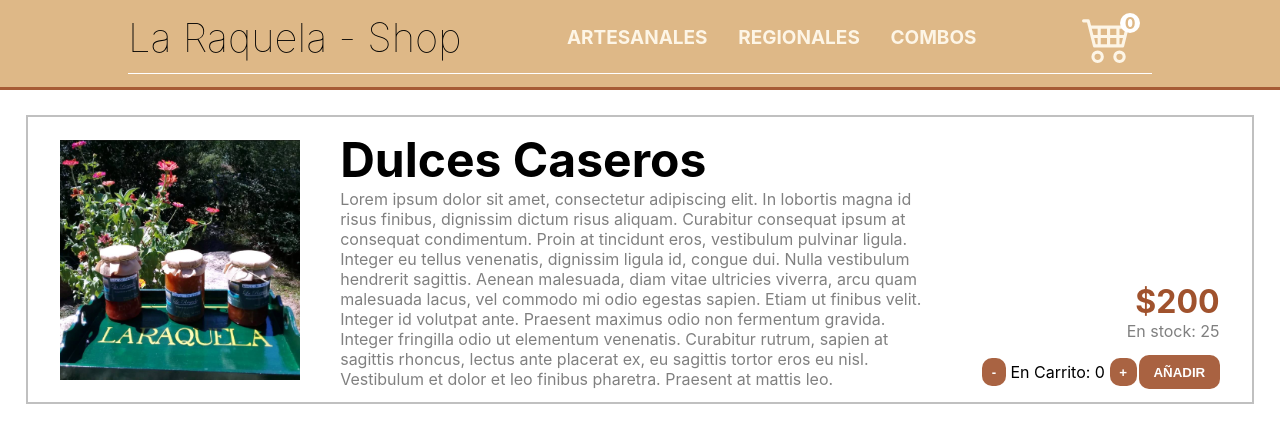
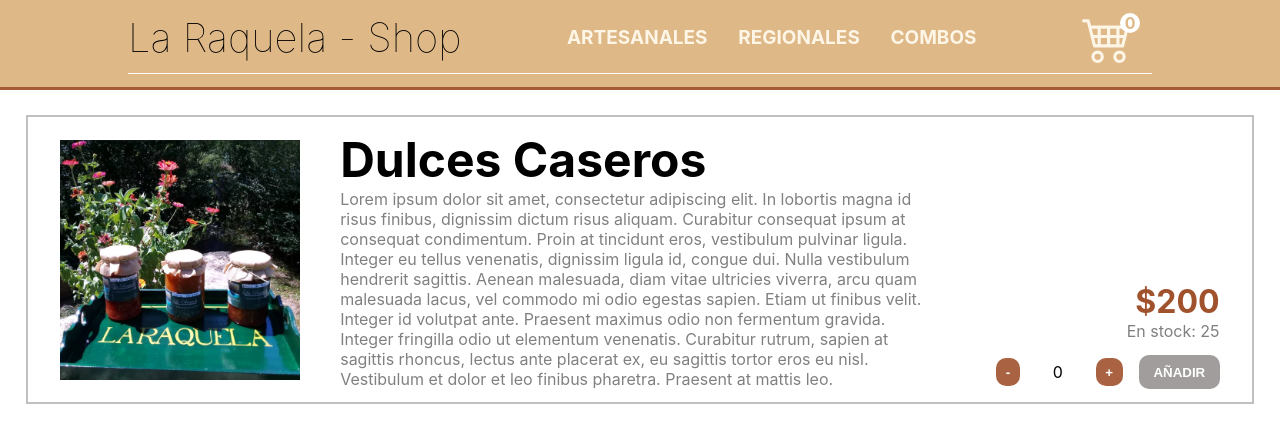
Before and after one commit to lopezjuanma96/react-coderhouse2, a React (Create React App) app: page /item/PR01 in a window 1280 px wide. Shown: the top 442 px of the page. Built offline with nearby package versions, Linux system fonts and the light colour scheme.

Commit message:
corrections from chat with Falvio changed counter to add items to the amount on the cart, not set the amount there when that amount has been added, change to a button to end purchase

```diff
--- a/src/components/Item/Item.css
+++ b/src/components/Item/Item.css
@@ -72,3 +72,8 @@ a{
     cursor: pointer;
     background-color: rgba(160, 82, 45, 1);
 }
+
+.addToCartButton:disabled{
+    cursor: default;
+    background-color: rgba(66, 61, 58, 0.5);
+}
--- a/src/components/Item/ItemCount.js
+++ b/src/components/Item/ItemCount.js
@@ -1,17 +1,9 @@
 import './ItemCount.css';
-import { useState, useContext } from 'react';
-import { CartContext } from '../utils/CartContext';
+import { useState } from 'react';
 
-export const ItemCount = ({min = 0, max, toAdd}) => {
+export const ItemCount = ({min = 0, max, onAdd}) => {
 
-    const {id, singular, plural, price} = toAdd;
-
-    const {addToCart, howMany} = useContext(CartContext);
-    const [counter, setCounter] = useState(howMany(id));
-
-    const addToCartHandler = () => {
-        addToCart({id, singular, plural, counter, price});
-    }
+    const [counter, setCounter] = useState(min);
 
     const handleSuma = (e) => {
         e.stopPropagation();
@@ -28,10 +20,10 @@ export const ItemCount = ({min = 0, max, toAdd}) => {
         <>
             <div className="addToCartCounter">
                 <button onClick={handleResta} className="addToCartButton">-</button>
-                <p>En Carrito: {counter}</p>
+                <p>{counter}</p>
                 <button onClick={handleSuma}className="addToCartButton">+</button>
             </div>
-            <button className="addToCartButton" onClick={addToCartHandler}>AÑADIR</button>
+            <button className="addToCartButton" disabled={counter === 0} onClick={() => onAdd(counter)}>AÑADIR</button>
         </>
     )
 }
--- a/src/components/Item/ItemDetail.css
+++ b/src/components/Item/ItemDetail.css
@@ -63,3 +63,29 @@ a{
     width:100%;
     align-items: center;
 }
+
+.endPurchaseContainer{
+    width : 100%;
+}
+
+.endPurchase{
+    width : 100%;
+    padding: 4% 6%;
+    background-color: green;
+    color: white;
+    font-weight: bold;
+    border-width: 0px;
+    -webkit-border-radius: 15%;
+    -moz-border-radius: 15%;
+    border-radius: 10px;
+}
+
+.endPurchase:hover{
+    background-color: darkgreen;
+    cursor : pointer;
+}
+
+.endPurchase:active{
+    background-color: rgb(4, 192, 4);
+    cursor : pointer;
+}
--- a/src/components/Item/ItemDetail.js
+++ b/src/components/Item/ItemDetail.js
@@ -1,9 +1,20 @@
 import './ItemDetail.css';
 import { defaultText } from '../data/defaultText';
 import { ItemCount } from "./ItemCount";
+import { CartContext } from '../utils/CartContext';
+import { useState, useContext } from 'react';
+import { Link } from 'react-router-dom';
 
 export const ItemDetail = ({product}) => {
     let {id, nameS: singular, nameP:plural, price, quantity: amt, image:img} = product;
+
+    const {addToCart} = useContext(CartContext);
+    const [amtCart, setAmtCart] = useState(0);
+
+    const onAdd = (counter) => {
+        setAmtCart(counter);
+        addToCart({id, singular, plural, counter, price});
+    }
 
     return(
         <>
@@ -17,7 +28,12 @@ export const ItemDetail = ({product}) => {
                     <p className="itemPrice">${price}</p>
                     <p className="itemStock">En stock: {amt}</p>
                     <div className="addToCartBlock">
-                        <ItemCount max={amt} toAdd={{id, singular, plural, price}}/>
+                        {amtCart > 0 ?
+                        <Link to="/cart" className="endPurchaseContainer">
+                            <button className="endPurchase">Terminar compra</button>
+                        </Link>
+                        :<ItemCount max={amt} onAdd={onAdd}/>
+                        }
                     </div>
                 </div>
             </div>
--- a/src/components/utils/CartContext.js
+++ b/src/components/utils/CartContext.js
@@ -41,7 +41,7 @@ export const CartContextProvider = ({children}) => {
     const changeCartAmount = (id, amt) => {
         setCart(cart.map( (prod) => {
                 if (prod.id === id) {
-                    prod.counter = amt;
+                    prod.counter += amt;
                 }
                 return prod;
             }))
```
